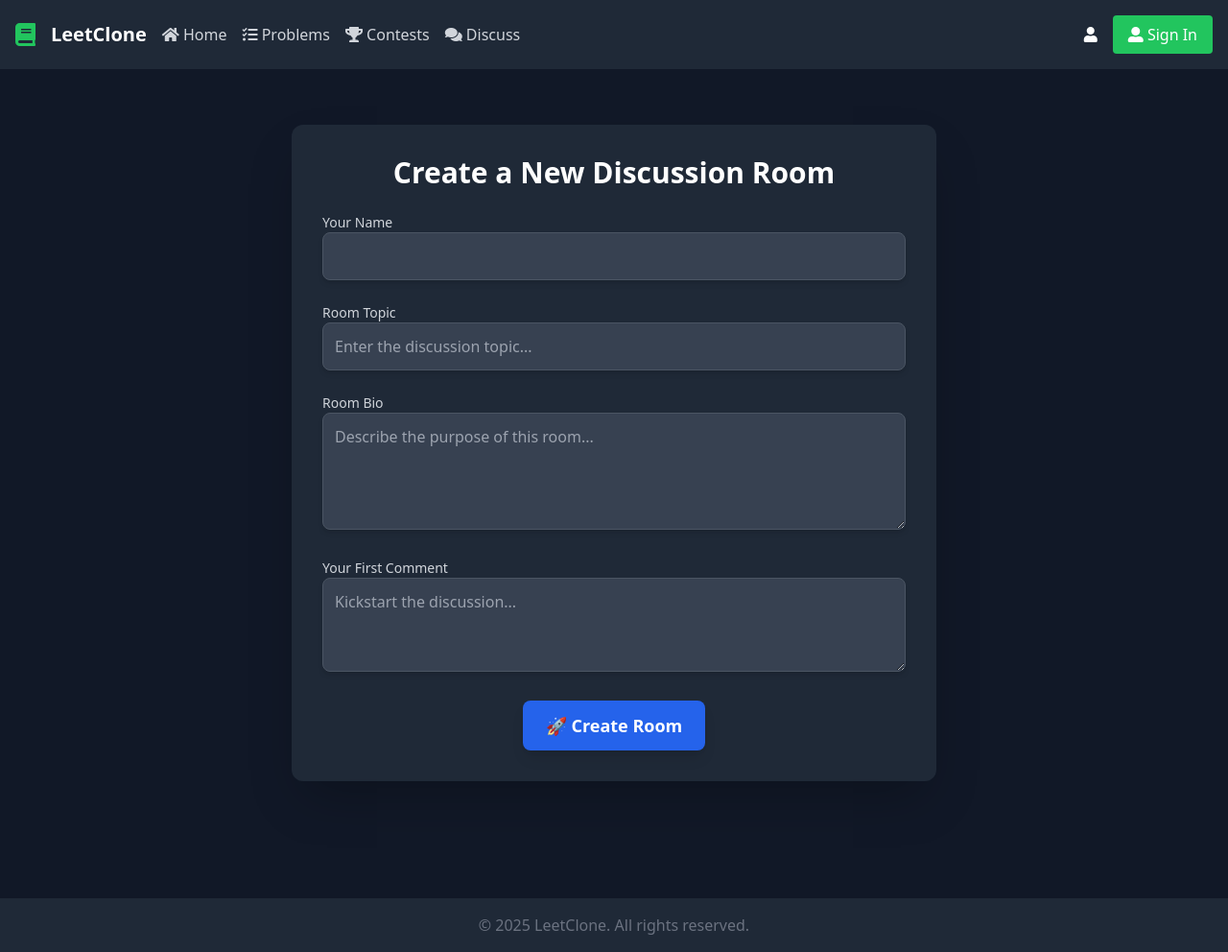
After one commit to Masaru124/ElectroSolve, a Django app: page /users/create-room/ in a window 1280 px wide. The commit adds this page. Shown: the whole page at 96% size. Run offline with Django 5.2, Linux system fonts and the light colour scheme; some libraries are stand-ins or nearby versions.

Commit message:
room_form_created

```diff
--- /dev/null
+++ b/leetcode_clone/discussionform/forms.py
@@ -0,0 +1,12 @@
+from django import forms
+from .models import Room
+
+class RoomForm(forms.ModelForm):
+    class Meta:
+        model = Room
+        fields = '__all__'
+        widgets = {
+            'topic': forms.TextInput(attrs={'class': 'form-control', 'placeholder': 'Enter Room Topic'}),
+            'bio': forms.Textarea(attrs={'class': 'form-control', 'placeholder': 'Enter a short bio about the room', 'rows': 3}),
+            'first_comment': forms.Textarea(attrs={'class': 'form-control', 'placeholder': 'Write the first comment...', 'rows': 2}),
+        }
--- a/leetcode_clone/discussionform/models.py
+++ b/leetcode_clone/discussionform/models.py
@@ -6,6 +6,7 @@ class Room(models.Model):
     topic = models.CharField(max_length=255)
     topic_id = models.AutoField(primary_key=True)
     author = models.ForeignKey(User, on_delete=models.CASCADE, related_name='rooms')
+    bio = models.TextField(blank=True, null=True)
     created_at = models.DateTimeField(auto_now_add=True)
     first_comment = models.TextField()
     updated_at = models.DateTimeField(auto_now=True)
--- a/leetcode_clone/discussionform/urls.py
+++ b/leetcode_clone/discussionform/urls.py
@@ -1,7 +1,7 @@
 from django.urls import path
-from .views import room
+from . import views
 
 urlpatterns = [
-    path('room/<str:pk>',room,name='Room'),
-
+    path('room/<str:pk>',views.room,name='Room'),
+    path('create-room/',views.room_form,name='Room_form'),
 ]
--- a/leetcode_clone/discussionform/views.py
+++ b/leetcode_clone/discussionform/views.py
@@ -1,8 +1,13 @@
 from django.shortcuts import render
 from .models import Room
-
+from .forms import RoomForm
 # Create your views here.
 def room(request,pk):
     rooms=Room.objects.all()
     context={'rooms':rooms}
     return render(request,'room.html',context)
+
+def room_form(request):
+    form=RoomForm()
+    context={'form':form}
+    return render(request,'room_form.html',context)
--- a/leetcode_clone/templates/discuss.html
+++ b/leetcode_clone/templates/discuss.html
@@ -4,7 +4,7 @@
     <div class="container mx-auto p-6">
         <div class="flex justify-between items-center mb-6">
             <h1 class="text-3xl font-bold">Discussions</h1>
-            <button class="bg-green-600 hover:bg-green-700 text-white font-bold py-2 px-4 rounded">New Post</button>
+            <a href="{% url 'Room_form' %}" class="bg-green-600 hover:bg-green-700 text-white font-bold py-2 px-4 rounded">New Post</a>
         </div>
         <div class="flex flex-col md:flex-row space-y-6 md:space-y-0 md:space-x-6">
             <div class="md:w-1/4 bg-gray-800 p-4 rounded-lg">
--- /dev/null
+++ b/leetcode_clone/templates/room_form.html
@@ -0,0 +1,57 @@
+{% extends 'base.html' %}
+{% load crispy_forms_tags %}
+
+{% block content %}
+    <meta charset="UTF-8">
+    <meta name="viewport" content="width=device-width, initial-scale=1.0">
+    <title>Create a Discussion Room</title>
+    <script src="https://cdn.tailwindcss.com"></script>
+
+<body class="bg-gray-900 text-white">
+    <div class="flex justify-center items-center min-h-screen p-6">
+        <div class="bg-gray-800 p-8 rounded-xl shadow-2xl w-full max-w-2xl">
+            <h1 class="text-3xl font-bold text-center text-white mb-6">Create a New Discussion Room</h1>
+
+            <form method="POST" class="space-y-6">
+                {% csrf_token %}
+
+                <!-- Autofilled Username -->
+                <div>
+                    <label class="block text-sm font-medium text-gray-300">Your Name</label>
+                    <input type="text" value="{{ user.username }}" readonly
+                        class="w-full p-3 rounded-lg bg-gray-700 text-white border border-gray-600 shadow-md">
+                </div>
+
+                <!-- Room Topic -->
+                <div>
+                    <label for="topic" class="block text-sm font-medium text-gray-300">Room Topic</label>
+                    <input type="text" id="topic" name="topic" placeholder="Enter the discussion topic..."
+                        class="w-full p-3 rounded-lg bg-gray-700 text-white border border-gray-600 shadow-md focus:ring-2 focus:ring-blue-500 focus:border-blue-500 transition-all duration-200">
+                </div>
+
+                <!-- Room Bio -->
+                <div>
+                    <label for="bio" class="block text-sm font-medium text-gray-300">Room Bio</label>
+                    <textarea id="bio" name="bio" rows="4" placeholder="Describe the purpose of this room..."
+                        class="w-full p-3 rounded-lg bg-gray-700 text-white border border-gray-600 shadow-md focus:ring-2 focus:ring-green-500 focus:border-green-500 transition-all duration-200"></textarea>
+                </div>
+
+                <!-- First Comment -->
+                <div>
+                    <label for="first_comment" class="block text-sm font-medium text-gray-300">Your First Comment</label>
+                    <textarea id="first_comment" name="first_comment" rows="3" placeholder="Kickstart the discussion..."
+                        class="w-full p-3 rounded-lg bg-gray-700 text-white border border-gray-600 shadow-md focus:ring-2 focus:ring-yellow-500 focus:border-yellow-500 transition-all duration-200"></textarea>
+                </div>
+
+                <!-- Submit Button -->
+                <div class="flex justify-center">
+                    <button type="submit"
+                        class="bg-blue-600 hover:bg-blue-700 text-white font-bold py-3 px-6 rounded-lg text-lg shadow-lg transition-all duration-200 transform hover:scale-105">
+                        🚀 Create Room
+                    </button>
+                </div>
+            </form>
+        </div>
+    </div>
+</body>
+{% endblock %}
```
Also changed, not shown: leetcode_clone/db.sqlite3, leetcode_clone/discussionform/migrations/0002_room_bio.py (added).
